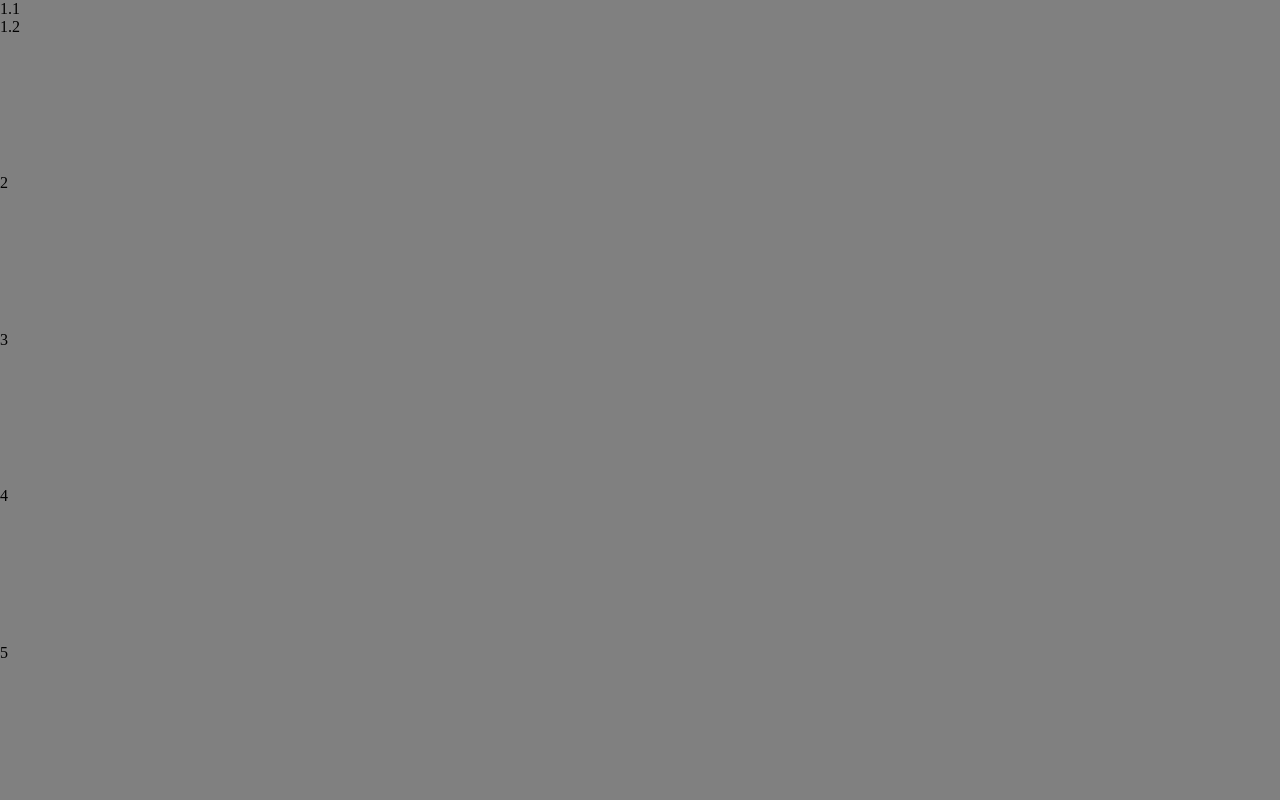
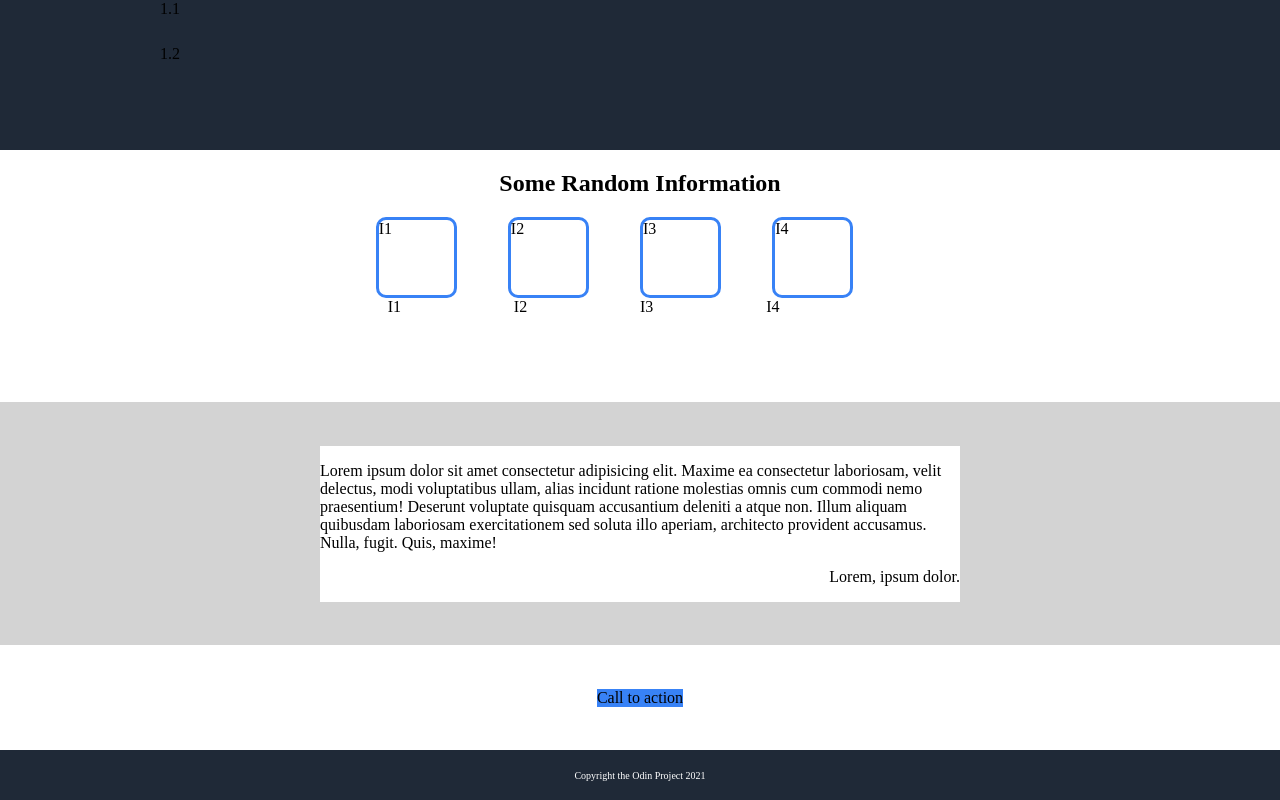
Before and after one commit to linlew/odin-landing-page, a plain HTML site: page index.html in a window 1280 px wide. Drawn offline with Linux system fonts and the light colour scheme.

Commit message:
Just finished the second layer of layout and it is in pretty good shape.

```diff
--- a/index.html
+++ b/index.html
@@ -8,14 +8,44 @@
   </head>
   <body>
     <div class="full">
-      <div class="main first top">
+      <div class="overlay first top">
         <div class="hero header">1.1</div>
         <div class="hero intro">1.2</div>
       </div>
-      <div class="main second">2</div>
-      <div class="main third">3</div>
-      <div class="main fourth">4</div>
-      <div class="main fifth footer">5</div>
+      <div class="overlay big-second">
+        <h2 class="info">Some Random Information</h2>
+        <div class="main-second main-second-images">
+          <div class="image-caption image">I1</div>
+          <div class="image-caption image">I2</div>
+          <div class="image-caption image">I3</div>
+          <div class="image-caption image">I4</div>
+        </div>
+        <div class="main-second text">
+          <div class="image-caption caption">I1</div>
+          <div class="image-caption caption">I2</div>
+          <div class="image-caption caption">I3</div>
+          <div class="image-caption caption">I4</div>
+        </div>
+      </div>
+      <div class="overlay third">
+        <div class="quote-box">
+          <p class="quote">
+            Lorem ipsum dolor sit amet consectetur adipisicing elit. Maxime ea
+            consectetur laboriosam, velit delectus, modi voluptatibus ullam,
+            alias incidunt ratione molestias omnis cum commodi nemo praesentium!
+            Deserunt voluptate quisquam accusantium deleniti a atque non. Illum
+            aliquam quibusdam laboriosam exercitationem sed soluta illo aperiam,
+            architecto provident accusamus. Nulla, fugit. Quis, maxime!
+          </p>
+          <p class="author">Lorem, ipsum dolor.</p>
+        </div>
+      </div>
+      <div class="overlay fourth">
+        <div class="action-box">Call to action</div>
+      </div>
+      <div class="overlay fifth footer">
+        <p>Copyright the Odin Project 2021</p>
+      </div>
     </div>
   </body>
 </html>
--- a/styles.css
+++ b/styles.css
@@ -10,12 +10,110 @@ body {
     width: 100%;
 }
 
-.main {
+.overlay {
 flex-grow: 1;
     background-color: grey;
 }
 
+
+
+
+/* this is the hero */
 .first {
     display: flex;
     flex-direction: column;
+    align-items: center;
+    background-color: #1f2937;
+    flex-grow: 1;
 }
+
+.hero {
+
+    width: 75vw;
+}
+
+.header {
+    height: 45px;
+}
+
+.intro {
+    flex: 1;
+}
+
+
+/* this is the information section with images  */
+.big-second {
+    background-color: white;
+}
+
+.big-second h2 {
+    text-align: center;
+}
+
+.main-second {
+    display: flex;
+    flex-direction: row;
+    align-items: center;
+    justify-content: center;
+    flex-grow: 1;
+}
+
+.image-caption {
+    margin-right: 4vw;
+    width: 75px;
+}
+.image {
+
+
+    height: 75px;
+    border: 3px solid #3882F6;
+    border-radius: 10px;
+}
+
+.caption {
+
+}
+
+/* this is the third section with the quote box */
+
+.third {
+    background-color: lightgray;
+    display: flex;
+    align-items: center;
+    justify-content: center;
+}
+
+.quote-box {
+    background-color: white;
+    width: 50vw;
+    justify-content: center;
+}
+
+p.author {
+    text-align: right;
+}
+
+
+/* this is the fourth section with the call to action box */
+
+.fourth {
+    background-color: white;
+    display: flex;
+    align-items: center;
+    justify-content: center;
+}
+
+.action-box {
+    background-color: #3882F6;
+}
+
+.footer {
+    background-color: #1f2937;
+    display: flex;
+    height: 50px;
+    flex-grow: 0;
+    align-items: center;
+    justify-content: center;
+    font-size: 10px;
+    color: white;
+}
```
